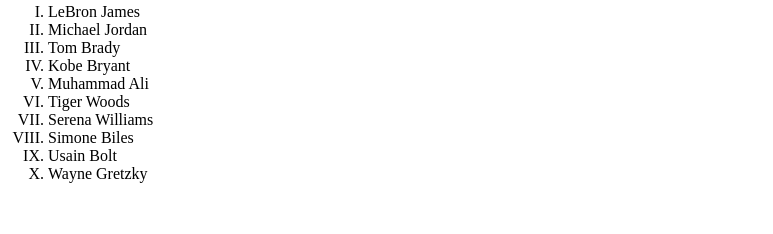
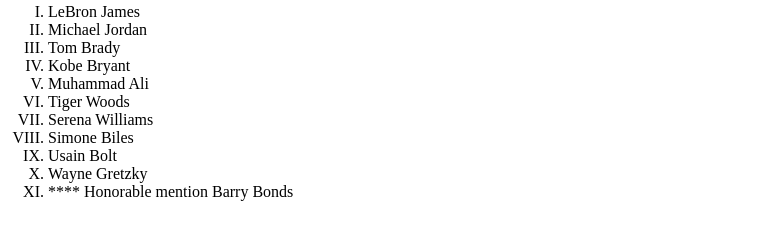
Before and after one commit to WebbOfCode/CSCI-4410-OLA1, a plain HTML site: page index.html in a window 1280 px wide. Shown: the part 1022-1256 px from the top of the page, without its empty margins (0-773 px from the left). Drawn offline with Linux system fonts and the light colour scheme.

Commit message:
Fix HTML formatting and structure

```diff
--- a/index.html
+++ b/index.html
@@ -53,6 +53,7 @@
                     <li> Simone Biles </li>
                     <li> Usain Bolt </li>
                     <li> Wayne Gretzky </li>
+					<li> **** Honorable mention Barry Bonds </li>
                 </ol>
                 <br>
 
```
